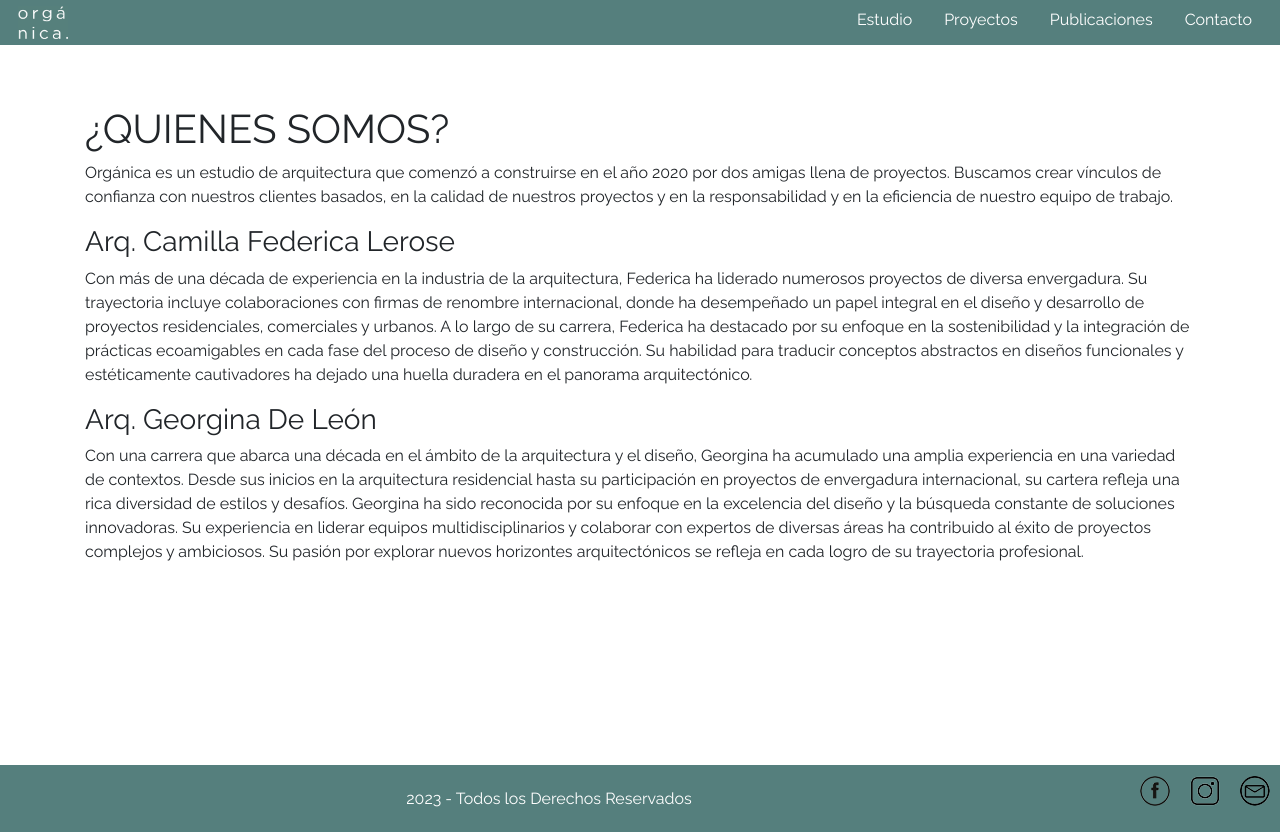
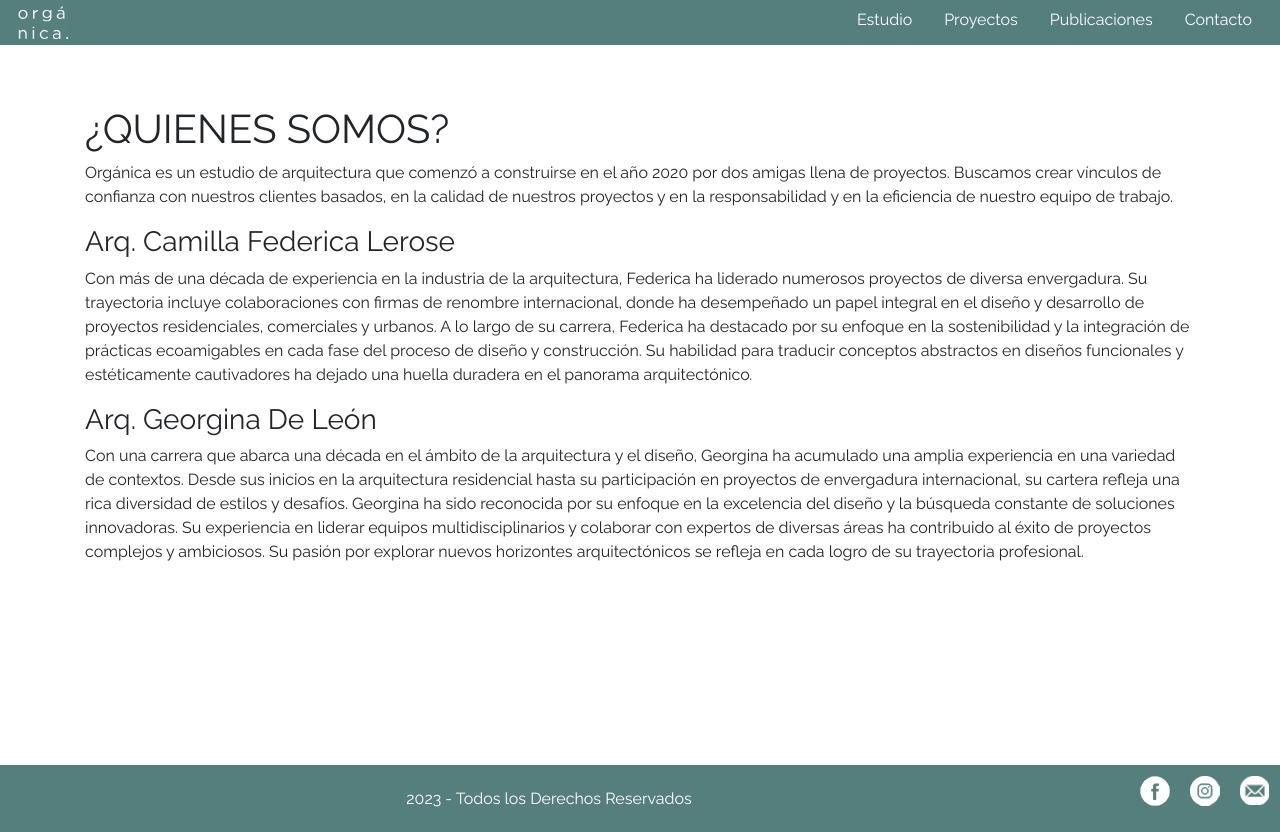
Before and after one commit to emirubinsky/PreEntrega3_Rubinsky, a website: page pages/estudio.html in a window 1280 px wide. Drawn offline with nearby package versions, Linux system fonts and the light colour scheme.

Commit message:
cambios en logos redes sociales

```diff
--- a/pages/estudio.html
+++ b/pages/estudio.html
@@ -108,9 +108,9 @@
 
         <div class="redes">
             <ul>
-                <li><a href="https://www.facebook.com/" target="_blank"><img src="../img/facelogo1.png"></a></li>
-                <li><a href="https://www.instagram.com/organica.arqs/" target="_blank"><img src="../img/instalogo1.png"></a></li>
-                <li><a href="https://www.gmail.com/" target="_blank"><img src="../img/gmailogo30x30.png"></a></li>
+                <li><a href="https://www.facebook.com/" target="_blank"><img src="../img/logo_fb_blanco.png"></a></li>
+                <li><a href="https://www.instagram.com/organica.arqs/" target="_blank"><img src="../img/logo_ig_blanco.png"></a></li>
+                <li><a href="https://www.gmail.com/" target="_blank"><img src="../img/logo_gmail_blanco.png"></a></li>
             </ul>
         </div>
     </footer>
```
Also changed, not shown: index.html (+3 -3 lines), pages/contacto.html (+3 -3 lines), pages/proyectos.html (+3 -3 lines), pages/publicaciones.html (+3 -3 lines), img/facelogo1.png (deleted), img/gmailogo30x30.png (deleted), img/instalogo1.png (deleted), img/logo_fb_blanco.png (added), img/logo_gmail_blanco.png (added), img/logo_ig_blanco.png (added).
